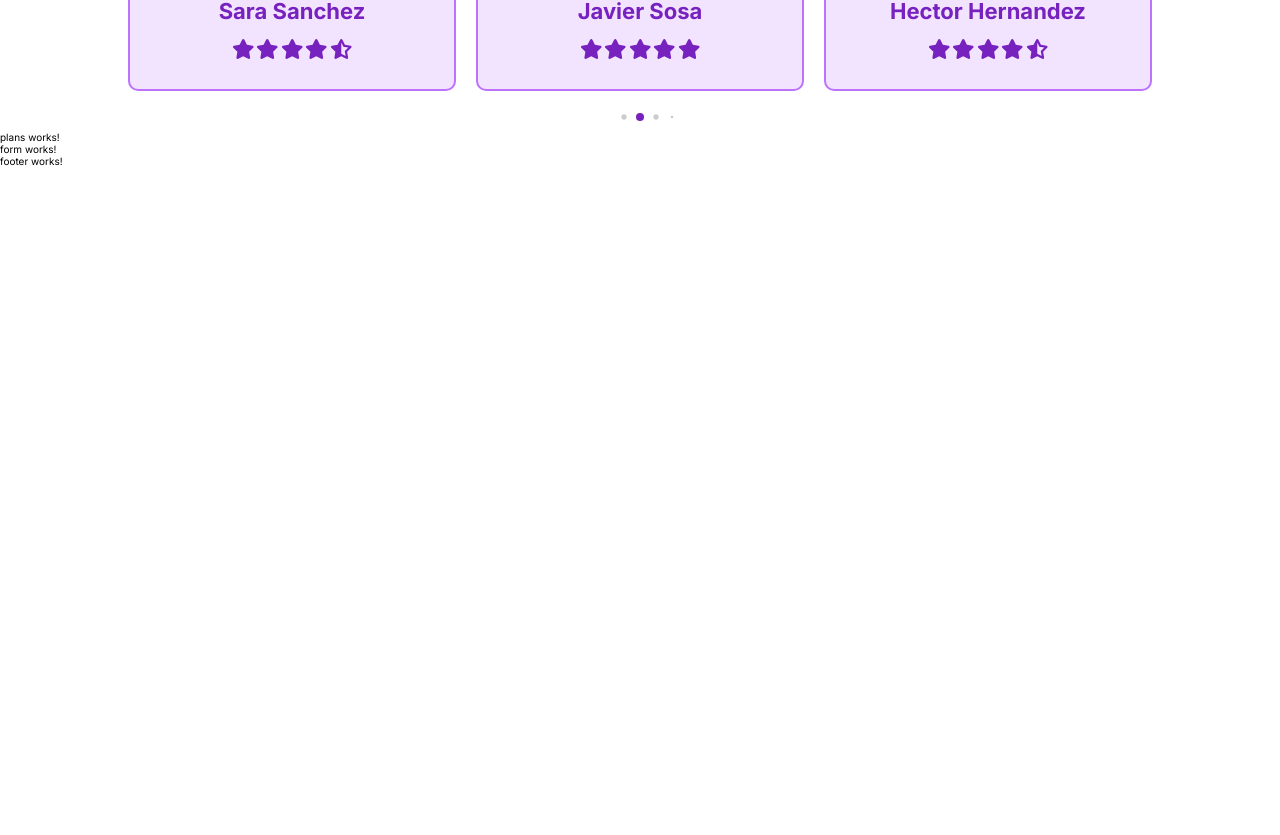
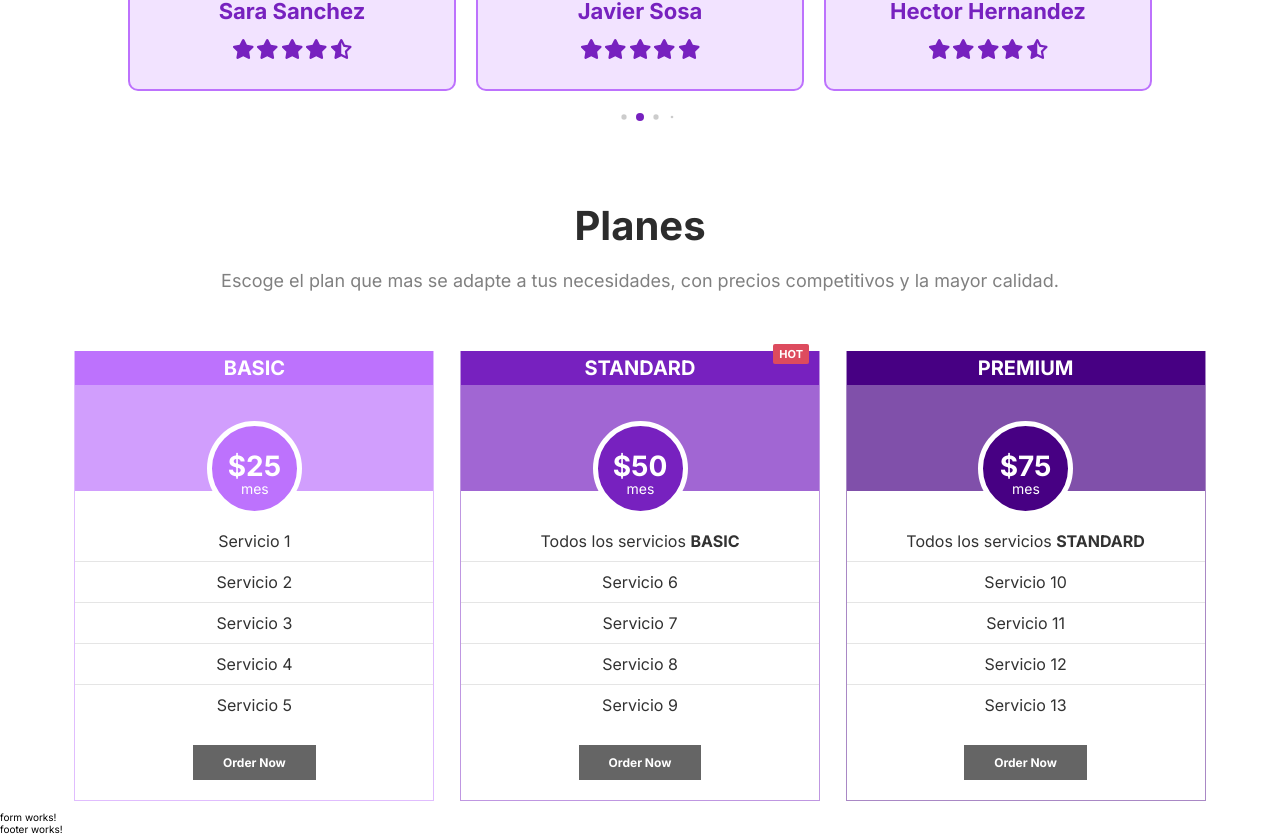
Before and after one commit to Dioonel/uvi-dionel.web.app, an Angular app: page / in a window 1280 px wide. Shown: the part 1335-2170 px from the top of the page. Before the commit the page ends 1502 px from the top, so only its background shows below. Built offline with nearby package versions, Linux system fonts and the light colour scheme.

Commit message:
Completed plans component

```diff
--- a/src/app/components/plans/plans.component.css
+++ b/src/app/components/plans/plans.component.css
@@ -0,0 +1,191 @@
+.pricing-title {
+  margin-top: 70px;
+  font-family: 'Inter';
+  font-size: 4em;
+  color: #2c2c2c;
+  margin-bottom: 20px;
+  text-align: center;
+  padding: 0% 10%;
+}
+
+.pricing-subtitle {
+  font-family: 'Inter';
+  font-size: 1.8em;
+  color: grey;
+  margin-bottom: 10px;
+  text-align: center;
+  padding: 0% 10%;
+}
+
+
+#price {
+  text-align: center;
+  margin-top: 50px;
+}
+
+.plan {
+  display: inline-block;
+  margin: 10px 1%;
+  font-family: 'Lato', Arial, sans-serif;
+}
+
+.plan-inner {
+  background: #fff;
+  margin: 0 auto;
+  min-width: 360px;
+  max-width: 100%;
+  position:relative;
+}
+
+.entry-title {
+  font-family: 'Inter';
+  color: #fff;
+  text-align: center;
+  position: relative;
+  height: 140px;
+  margin-bottom: 30px;
+}
+
+.entry-title > h3 {
+  font-size: 2em;
+  padding: 5px 0;
+  font-weight: 700;
+  margin: 0;
+}
+
+.entry-title .price {
+  font-family: 'Inter';
+  font-size: 28px;
+  font-weight: 700;
+  height: 95px;
+  width: 95px;
+  position: absolute;
+  left: 0;
+  right: 0;
+  bottom: -25px;
+  margin: 0 auto;
+  border-radius: 50px;
+  border: 5px solid #fff;
+  line-height: 80px;
+  /* overflow: hidden; */
+}
+
+.price span {
+  font-family: 'Inter';
+  position: absolute;
+  font-size: 0.5em;
+  bottom: -18px;
+  left: 29px;
+  font-weight: 400;
+}
+
+.entry-content {
+  color: #323232;
+}
+
+.entry-content ul {
+  margin: 0;
+  padding: 0;
+  list-style: none;
+  text-align: center;
+}
+
+.entry-content li {
+  font-size: 1.6em;
+  border-bottom: 1px solid #E5E5E5;
+  padding: 10px 0;
+}
+
+.entry-content li:last-child {
+  border: none;
+}
+
+.btn {
+  padding: 3em 0;
+  text-align: center;
+}
+
+.btn a {
+  font-size: 1.2em;
+  font-weight: 700;
+  text-decoration: none;
+  color: #fff;
+  background: #656565;
+  padding: 10px 30px;
+}
+
+.btn a:hover {
+  background: #000;
+  cursor: pointer;
+}
+
+.hot {
+  font-family: 'Inter';
+  font-size: 1.1em;
+  font-weight: 700;
+  color: #fff;
+  position: absolute;
+  top: -7px;
+  right: 10px;
+  background: #DD4B5E;
+  padding: 3px 6px;
+  border-radius: 2px;
+  z-index: 2;
+}
+
+.basic .entry-title {
+  background: #bc72fdaf;
+}
+
+.basic .entry-title > h3 {
+  background: #bd72fd;
+}
+
+.basic .price {
+  background: #bd72fd;
+}
+
+.basic > .plan-inner {
+  border: 1px solid #bc72fd77;
+  border-top: none;
+}
+
+.standard .entry-title {
+  background: #7721bfaf;
+}
+
+.standard .entry-title > h3 {
+  background: #7721bf;
+}
+
+.standard .price {
+  background: #7721bf;
+}
+
+.standard > .plan-inner {
+  border: 1px solid #7721bf77;
+  border-top: none;
+}
+
+.premium .entry-title {
+  background: #470083af;
+}
+
+.premium .entry-title > h3 {
+  background: #470083;
+}
+
+.premium .price {
+  background: #470083;
+}
+
+.premium > .plan-inner {
+  border: 1px solid #47008377;
+  border-top: none;
+}
+
+@media screen and (max-width: 400px) {
+  .plan-inner {
+    min-width: 300px;
+  }
+}
--- a/src/app/components/plans/plans.component.html
+++ b/src/app/components/plans/plans.component.html
@@ -1 +1,79 @@
-<p>plans works!</p>
+<h1 class="pricing-title">Planes</h1>
+<p class="pricing-subtitle">Escoge el plan que mas se adapte a tus necesidades, con precios competitivos y la mayor calidad.</p>
+
+<div id="price">
+
+  <div class="plan basic">
+    <div class="plan-inner">
+      <div class="entry-title">
+        <h3>BASIC</h3>
+        <div class="price">
+          $25
+          <span>mes</span>
+        </div>
+      </div>
+      <div class="entry-content">
+        <ul>
+          <li>Servicio 1</li>
+          <li>Servicio 2</li>
+          <li>Servicio 3</li>
+          <li>Servicio 4</li>
+          <li>Servicio 5</li>
+        </ul>
+      </div>
+      <div class="btn">
+        <a>Order Now</a>
+      </div>
+    </div>
+  </div>
+
+  <div class="plan standard">
+    <div class="plan-inner">
+      <div class="hot">HOT</div>
+      <div class="entry-title">
+        <h3>STANDARD</h3>
+        <div class="price">
+          $50
+          <span>mes</span>
+        </div>
+      </div>
+      <div class="entry-content">
+        <ul>
+          <li>Todos los servicios <strong>BASIC</strong></li>
+          <li>Servicio 6</li>
+          <li>Servicio 7</li>
+          <li>Servicio 8</li>
+          <li>Servicio 9</li>
+        </ul>
+      </div>
+      <div class="btn">
+        <a>Order Now</a>
+      </div>
+    </div>
+  </div>
+
+  <div class="plan premium">
+    <div class="plan-inner">
+      <div class="entry-title">
+        <h3>PREMIUM</h3>
+        <div class="price">
+          $75
+          <span>mes</span>
+        </div>
+      </div>
+      <div class="entry-content">
+        <ul>
+          <li>Todos los servicios <strong>STANDARD</strong></li>
+          <li>Servicio 10</li>
+          <li>Servicio 11</li>
+          <li>Servicio 12</li>
+          <li>Servicio 13</li>
+        </ul>
+      </div>
+      <div class="btn">
+        <a>Order Now</a>
+      </div>
+    </div>
+  </div>
+
+</div>
```
